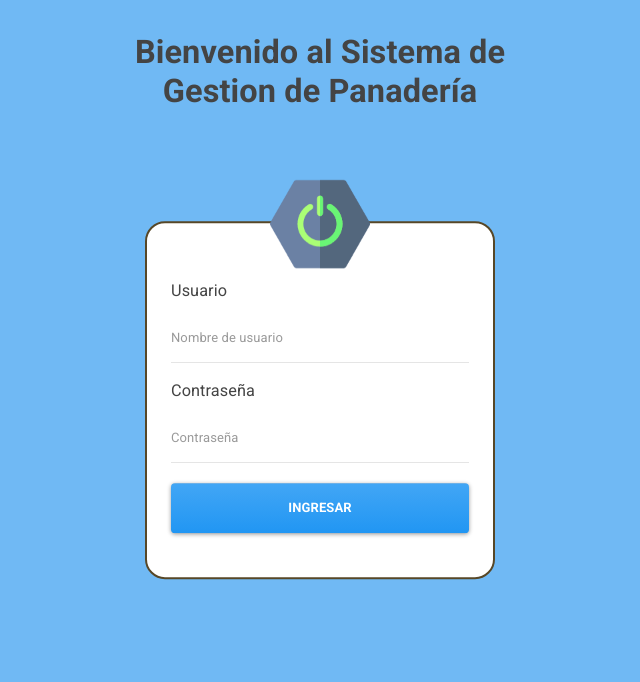
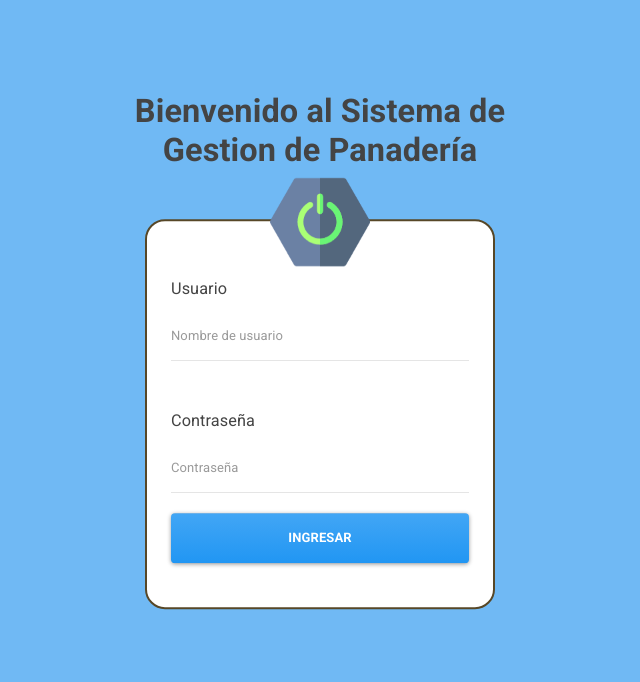
Before and after one commit to Rjarami1/ParvaAdmin, an Electron app: page src/mainWindow.html in a window 800 px wide. Shown: the whole page, without its empty margins (80-720 px from the left). Drawn offline with Linux system fonts and the light colour scheme; no server answers.

Commit message:
Estilos Terminados en pantalla de inicio

```diff
--- a/src/mainWindow.html
+++ b/src/mainWindow.html
@@ -12,28 +12,45 @@
 
 
 <body class="fondo">
-	<h1 class="posTitulo text-center"><strong>Bienvenido al Sistema de Gestion de Panadería</strong> </h1>
 
 	<div class=" central lead">
 		<div class="container">
+
 			<div class="row">
 				<div class="col-xl">
+					<h1 class="posTitulo text-center"><strong>Bienvenido al Sistema de Gestion de Panadería</strong>
+					</h1>
+				</div>
+			</div>
+
+			<div class="row">
 				<form id="form1" class="custom-form p-4">
+
+					<div class="row">
+						<div class="col-xl">
 							<div class="form-group">
 								<label for="nombreUsuario"><strong>Usuario</strong></label>
 								<input type="text" class="form-control" id="user" placeholder="Nombre de usuario" />
 							</div>
+						</div>
+					</div>
+
+					<div class="row">
+						<div class="col-xl">
 							<div class="form-group">
 								<label id="bannerPass" for="contraseñaUsuario"><strong>Contraseña</strong></label>
 								<input type="password" class="form-control" id="password" placeholder="Contraseña" />
+								<button id="buttIni" type="submit"
+									class="btn btn-primary"><strong>Ingresar</strong></button>
+								<img class="gifInicio" src="../images/Double Ring-1s-200px.gif" alt="loading..." />
+								<p style="color: red;" id="loginError"></p>
+							</div>
+						</div>
 					</div>
 
-						<button id="buttIni" type="submit" class="btn btn-primary"><strong>Ingresar</strong></button>
-						<img class="gifInicio" src="../images/Double Ring-1s-200px.gif" alt="loading..." />
-						<p style="color: red;" id="loginError"></p>
 				</form>
 			</div>
-			</div>
+
 		</div>
 	</div>
 
--- a/src/styles/stilosDaniel.css
+++ b/src/styles/stilosDaniel.css
@@ -195,7 +195,7 @@ body.fondo {
 }
 
 body .posTitulo {
-	width: auto;
+	width: 100%;
 	position: absolute;
 	z-index: 100000;
 	left: 48%;
@@ -213,6 +213,7 @@ body .central .custom-form.p-4 {
 	border-radius: 20px;
 	border-color: #574727;
 	position: relative;
+	margin-top: 20%;
 }
 
 body .encabezado {
```
Lines whose indentation alone changed are shown as unchanged.
